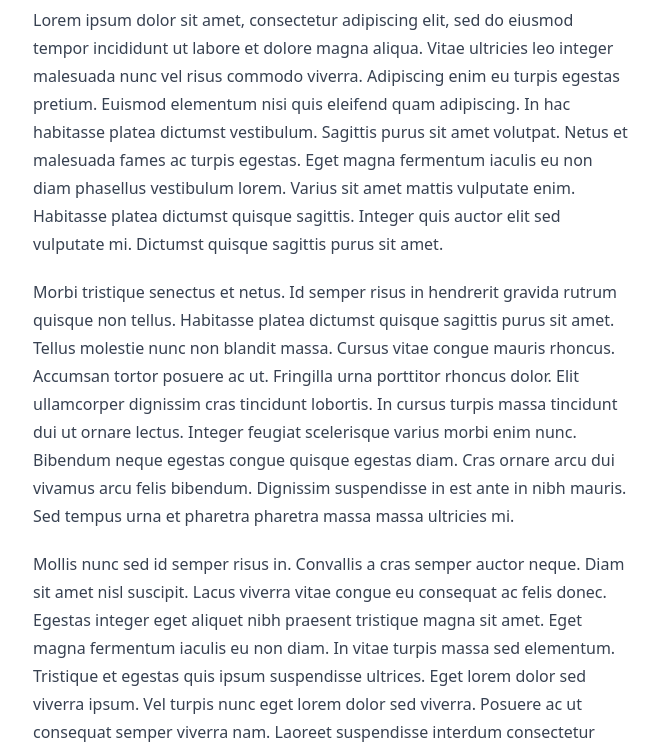
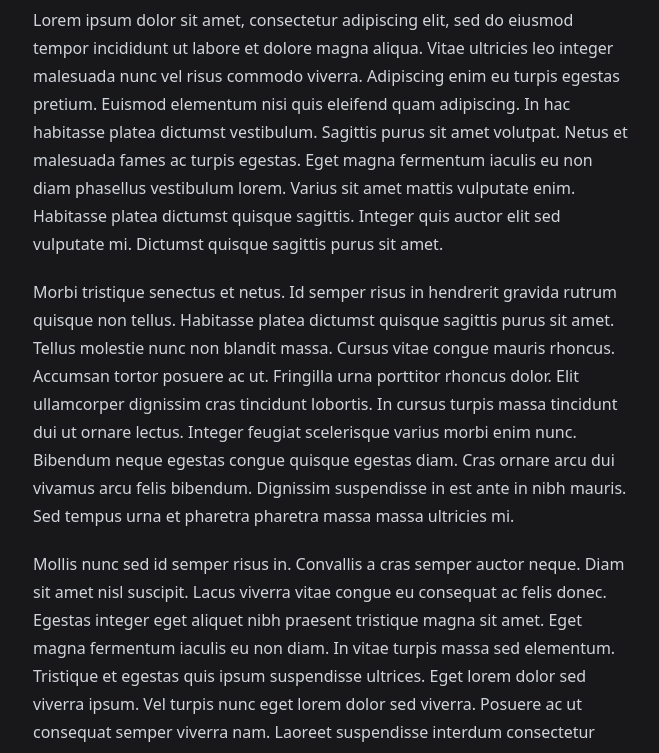
Before and after one commit to 2077-Collective/etherpedia.2077.xyz, an Astro site: page /posts/first-post in a window 1280 px wide. Shown: the part 587-1340 px from the top of the page, without its empty margins (239-898 px from the left). Built offline with nearby package versions, Linux system fonts and the light colour scheme; Astro itself is replaced by a stand-in of ours.

Commit message:
add dark mode to posts

```diff
--- a/src/layouts/BlogPost.astro
+++ b/src/layouts/BlogPost.astro
@@ -16,7 +16,9 @@ const { title, description, author, pubDate, updatedDate, heroImage } =
     <BaseHead title={title} description={description} />
   </head>
 
-  <body>
+  <body
+    class="flex flex-col min-h-screen dark dark:bg-zinc-900 dark:text-white"
+  >
     <Header />
     <main>
       <article class="mx-auto max-w-screen-md">
@@ -41,7 +43,7 @@ const { title, description, author, pubDate, updatedDate, heroImage } =
           <h1 class="font-bold text-4xl">{title}</h1>
           <p class="italic pb-4">by {author ?? "2077 Collective"}</p>
           <hr class="pb-2" />
-          <div class="prose">
+          <div class="prose dark:prose-invert">
             <slot />
           </div>
         </div>
```
